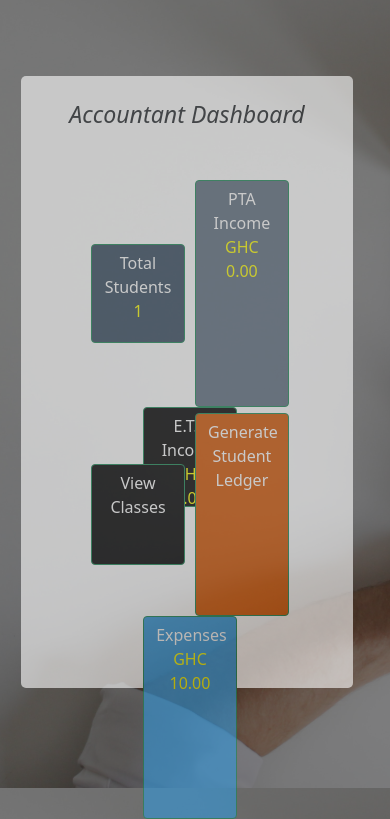
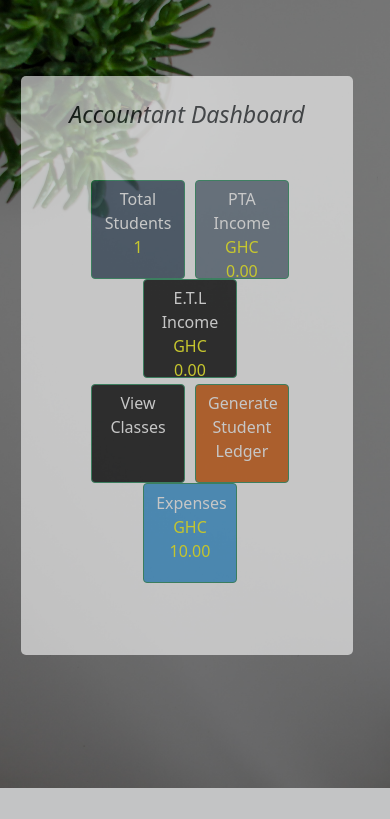
Before and after one commit to KINTEP/kpasec22, a Flask app: page /accountant_dashboard in a window 390 px wide. Shown: the part 56-875 px from the top of the page. After the commit the page ends 844 px from the top, so only its background shows below. Run offline with Flask 2, Linux system fonts and the light colour scheme; a user stored in the database is signed in; tables that the repository leaves empty hold one stand-in row (values such as "Sample post"); some libraries are stand-ins or nearby versions.

Commit message:
'commite2'

```diff
--- a/templates/accountant_dashboard11.html
+++ b/templates/accountant_dashboard11.html
@@ -350,7 +350,7 @@
 
 .btn{
   	width: 13vw;
-  	height: 100%;
+  	height: 6.2em;
   	background: black;
   	margin-left: 2%;
   	padding-top: 2%;
@@ -404,83 +404,6 @@
 
 
 
-
-
-
-@media  (max-width:1000px){
-
-  .class1{
-  	margin-top: 9vh;
-  	background: white;
-  	height: 100%;
-  	width: 85vw;
-  	margin-left: 8.5vw;
-  	border-radius: 5px;
-  	opacity: 0.6;
-
-  }
-
-
-
-  .btn{
-  	width: 24vw;
-  	height: 6.2em;
-  	background: black;
-  	margin-left: 2%;
-  }
-  .btn1 p{
- 	color: yellow;
- }
-  .btn1{
-  	width: 24vw;
-  	height: 6.2em;
-  	margin-left: 2%;
- 	  background:#34495E;
- 	  color: white;
- 	  font: 16px;
- }
- .btn2{
- 	  background: #5D6D7E;
-  	width: 24vw;
-  	height: 6.2em;
-  	margin-left: 2%;
- }
- .btn5{
- 	  background: #D35400;
- 	  width: 24vw;
-  	height: 6.2em;
-  	margin-left: 2%;
- }
-  .btn6{
- 	  background: #3498DB;
- 	  width: 24vw;
-  	height: 6.2em;
-  	margin-left: 2%;
- }
-
- .ro2{
-  	background: transparent;
-  	margin-top: 2%;
-  }
-
-
-.cont2 .sub{
-	height: 2.2em;
-	width: 16vw;
-	margin-top: 2vh;
-	margin-left: 32%;
-	background: #2E4053;
-	color: yellow;
-	border-radius: 5px;
-}
-.cont3 .sub{
-	margin-bottom: 0%;
-}
-
-   }
-
-
-
    @media  (max-width:900px){
   	.cont2{
   		background: white;
@@ -523,7 +446,7 @@
 
   .btn{
   	width: 24vw;
-  	height: 6.3em;
+  	height: 6.2em;
   	background: black;
   	margin-left: 2%;
   }
@@ -541,19 +464,19 @@
  .btn2{
  	  background: #5D6D7E;
   	width: 24vw;
-  	height: 100%;
+  	height: 6.2em;
   	margin-left: 2%;
  }
  .btn5{
  	  background: #D35400;
  	  width: 24vw;
-  	height: 100%;
+  	height: 6.2em;
   	margin-left: 2%;
  }
   .btn6{
  	  background: #3498DB;
  	  width: 24vw;
-  	height: 100%;
+  	height: 6.2em;
   	margin-left: 2%;
  }
 
```
